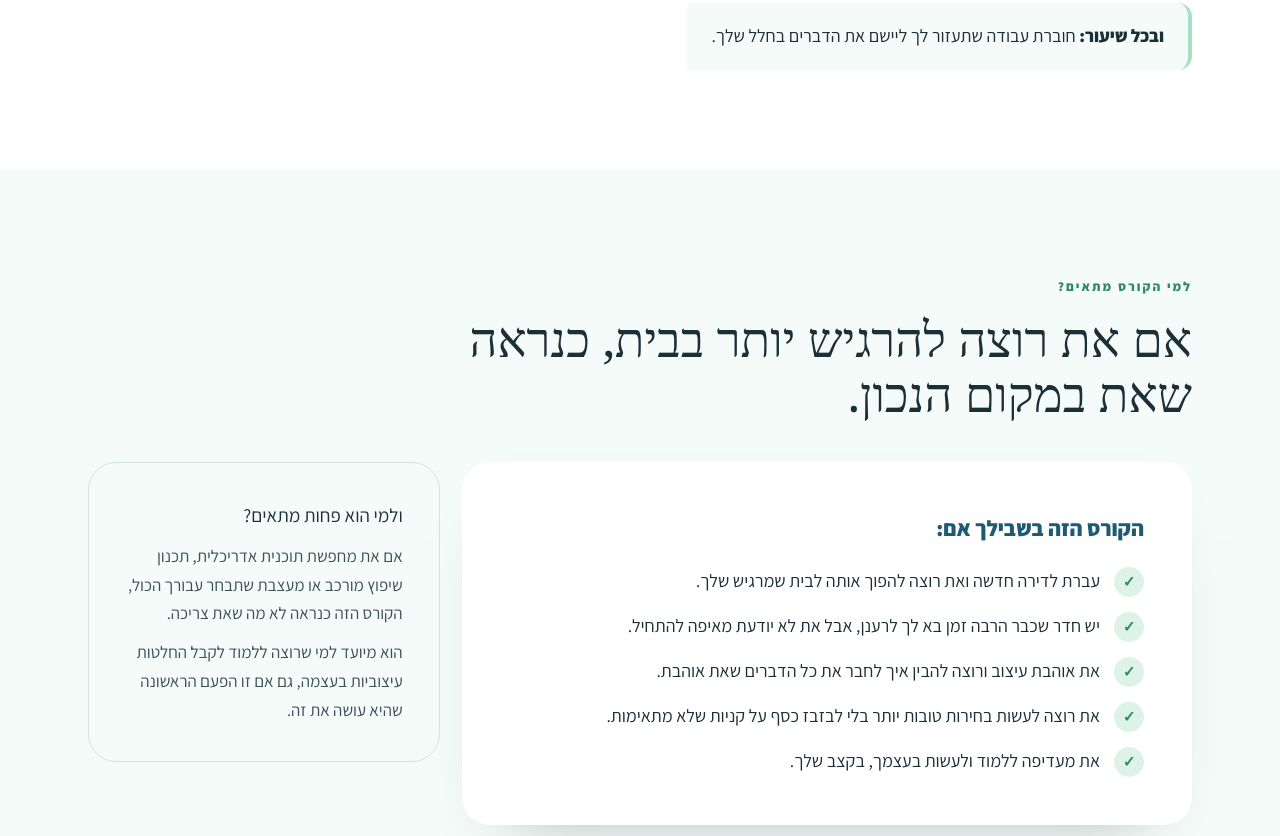
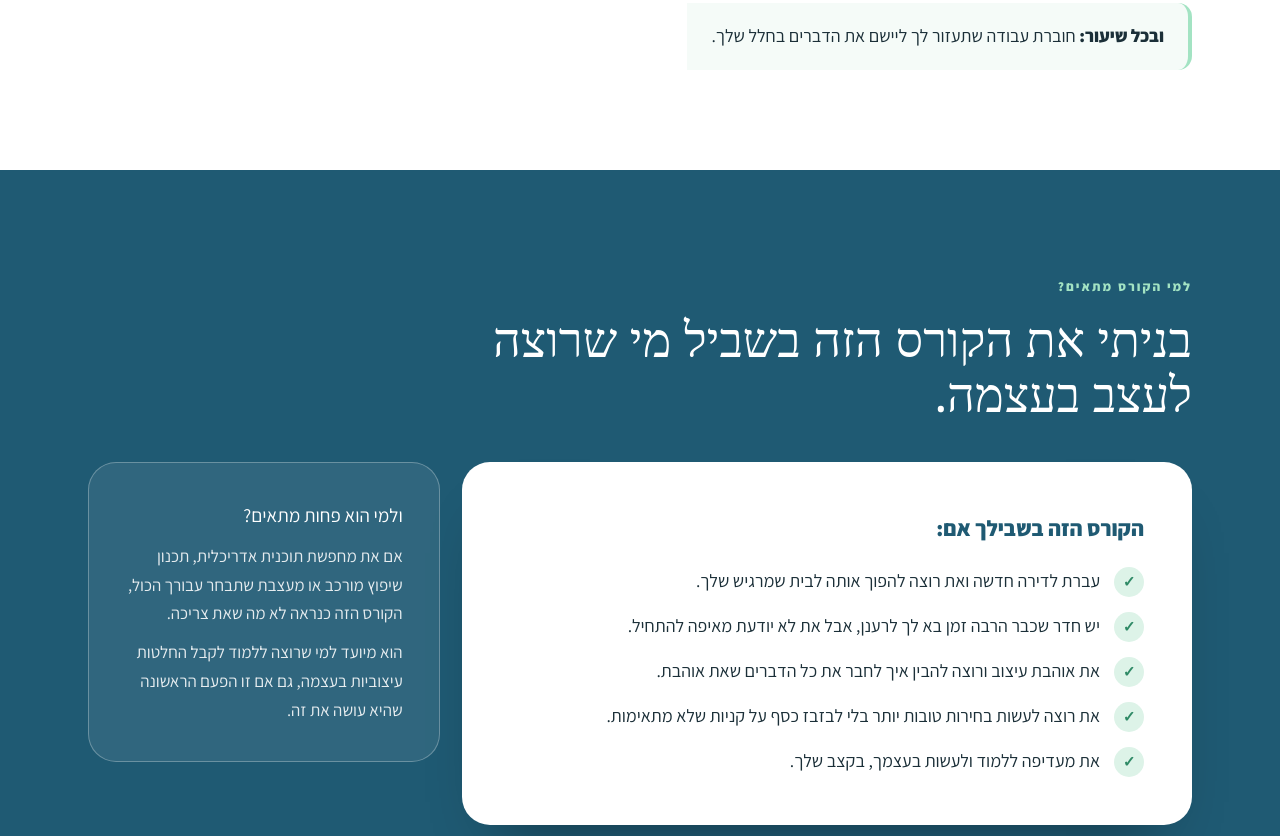
Before and after one commit to ronigai/ronigai.github.io, a plain HTML site: page index.html in a window 1280 px wide. Shown: the part 3924-4760 px from the top of the page. Drawn offline with Linux system fonts and the light colour scheme; a web font is replaced by a local one.

Commit message:
למי מתאים: רקע כחול ים וכותרת חדשה
Co-Authored-By: Claude Opus 5.5 <noreply@anthropic.com>

```diff
--- a/index.html
+++ b/index.html
@@ -161,7 +161,7 @@
   <div class="wrap">
     <div class="fit-head">
       <span class="eyebrow">למי הקורס מתאים?</span>
-      <h2 id="fit-title" class="sec-title">אם את רוצה להרגיש יותר בבית, כנראה שאת במקום הנכון.</h2>
+      <h2 id="fit-title" class="sec-title">בניתי את הקורס הזה בשביל מי שרוצה לעצב בעצמה.</h2>
     </div>
     <div class="fit-grid">
       <div class="fit-yes">
--- a/style.css
+++ b/style.css
@@ -126,16 +126,18 @@ details summary::-webkit-details-marker{display:none}
 .cur-note{margin-top:34px;padding:18px 24px;background:var(--bg);border-inline-start:4px solid var(--mint);border-radius:0 14px 14px 0;display:inline-block}
 
 /* ---------- 05 למי מתאים ---------- */
-.fit-sec{padding:100px 0}
+.fit-sec{padding:100px 0;background:var(--navy);color:#fff}
 .fit-head{max-width:760px;margin-bottom:40px}
+.fit-head .eyebrow{color:var(--mint)}
+.fit-head .sec-title{color:#fff}
 .fit-grid{display:grid;grid-template-columns:1.35fr .65fr;gap:22px;align-items:start}
-.fit-yes{background:#fff;border-radius:28px;padding:clamp(26px,4vw,48px);box-shadow:0 30px 60px -48px rgba(27,47,56,.5)}
+.fit-yes{background:#fff;color:var(--ink);border-radius:28px;padding:clamp(26px,4vw,48px);box-shadow:0 34px 60px -36px rgba(0,0,0,.45)}
 .fit-yes h3{font-size:22px;font-weight:800;color:var(--navy)}
 .fit-yes ul{list-style:none;margin:18px 0 0;padding:0;display:grid;gap:14px}
 .fit-yes li{display:flex;gap:14px;font-size:18px}
 .fit-yes li::before{content:"✓";flex:none;width:30px;height:30px;border-radius:50%;background:var(--mint-soft);color:var(--mint-dot);display:grid;place-items:center;font-weight:800;font-size:15px;margin-top:1px}
-.fit-no{border:1px solid var(--line);border-radius:28px;padding:clamp(24px,3vw,36px);color:var(--text);font-size:17px}
-.fit-no h3{font-size:19px;font-weight:600;color:var(--ink);margin-bottom:10px}
+.fit-no{background:rgba(255,255,255,.08);border:1px solid rgba(255,255,255,.28);border-radius:28px;padding:clamp(24px,3vw,36px);color:rgba(255,255,255,.88);font-size:17px}
+.fit-no h3{font-size:19px;font-weight:600;color:#fff;margin-bottom:10px}
 .fit-no p+p{margin-top:10px}
 
 /* ---------- 06 קצת עליי ---------- */
```
